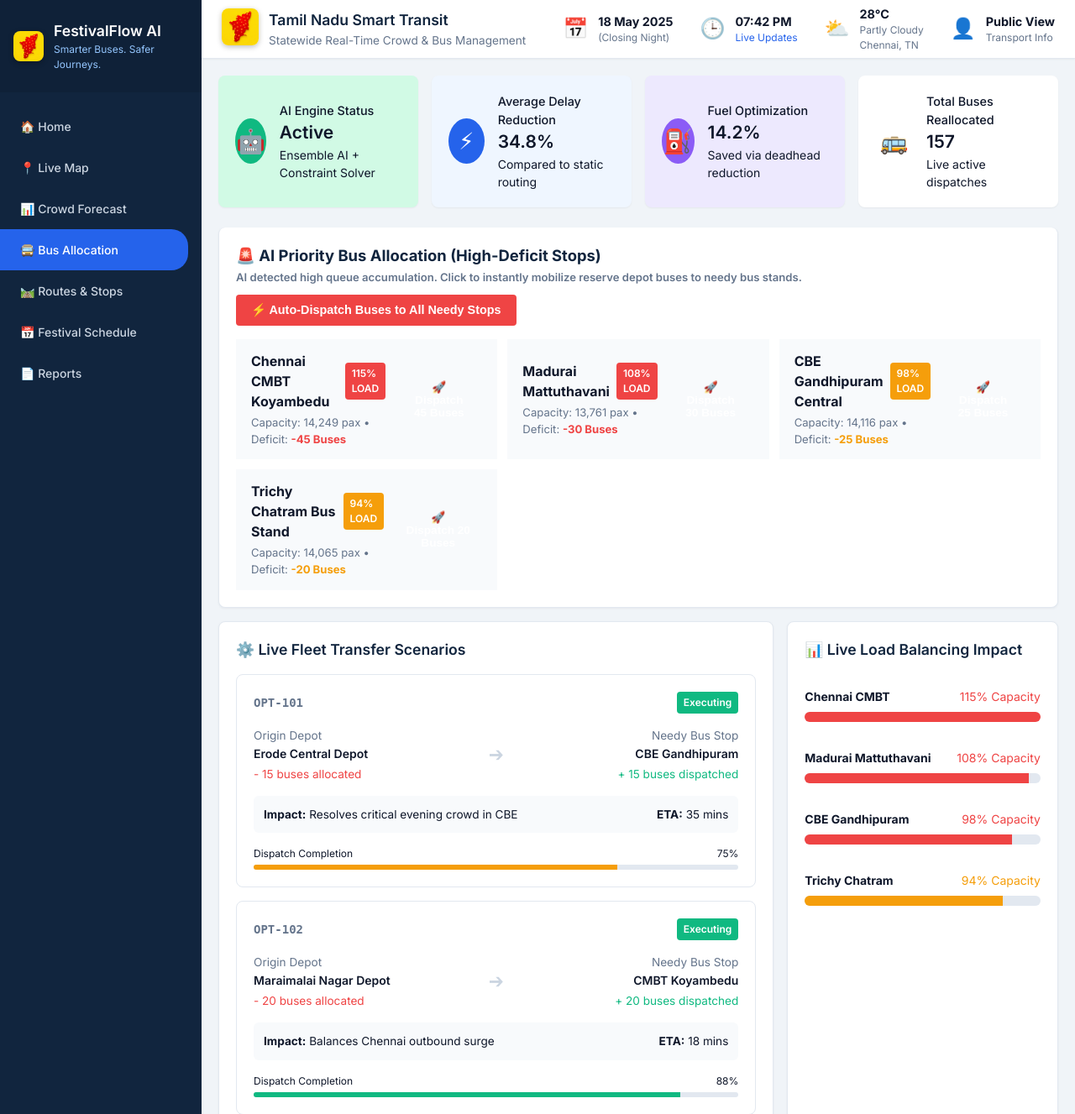
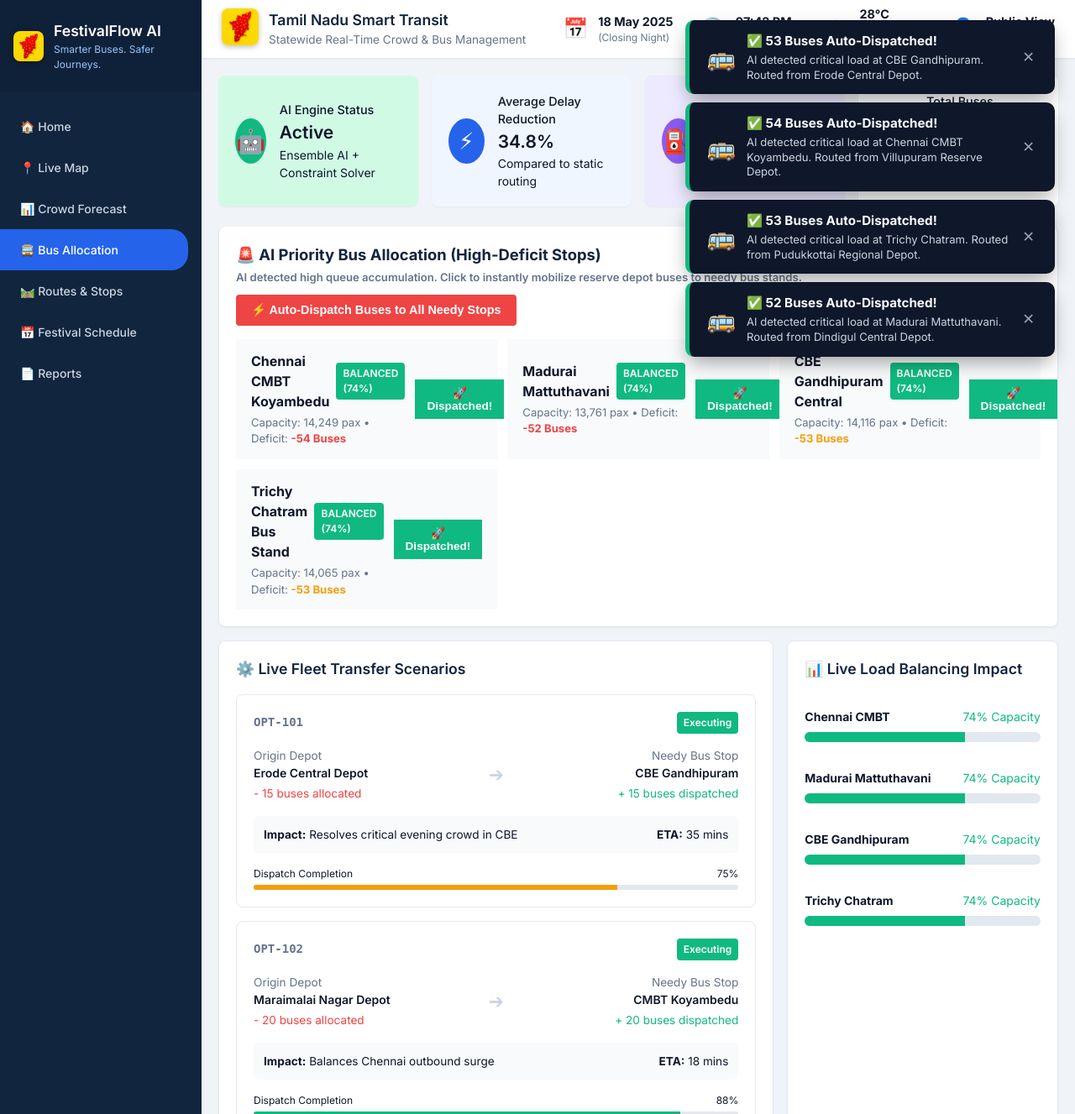
Before and after one commit to DEEPAK-47-S/Sakthi_Hackton_2026, a Flask app: page /optimization in a window 1280 px wide. Shown: the top 1327 px of the page at 84% size. Run offline with Flask 3, Linux system fonts and the light colour scheme.

Commit message:
feat: Implement Auto-Warden background dispatcher for live AI capacity monitoring

```diff
--- a/app/templates/optimization.html
+++ b/app/templates/optimization.html
@@ -305,17 +305,25 @@
             bar.style.background = 'var(--success)';
         }
 
+        // Update label
+        const labelId = barId.replace('bar-', 'label-');
+        const label = document.getElementById(labelId);
+        if (label) {
+            label.innerText = '74% Capacity';
+            label.className = 'auto-style-17551';
+        }
+
         // Increment reallocated buses KPI
         const reallocEl = document.getElementById('buses-reallocated');
         if (reallocEl) {
-            reallocEl.innerText = (parseInt(reallocEl.innerText) + count).toLocaleString();
+            reallocEl.innerText = (parseInt(reallocEl.innerText.replace(/,/g, '')) + count).toLocaleString();
         }
 
         // Show global Toast confirmation!
         if (window.showDispatchNotification) {
             window.showDispatchNotification(
-                `✅ ${count} Buses Dispatched!`,
-                `Successfully routed from ${sourceDepot} to ${stopName}. Queue load normalized.`,
+                `✅ ${count} Buses Auto-Dispatched!`,
+                `AI detected critical load at ${stopName}. Routed from ${sourceDepot}.`,
                 '🚌'
             );
         }
@@ -329,7 +337,7 @@
 
         const reallocEl = document.getElementById('buses-reallocated');
         if (reallocEl) {
-            reallocEl.innerText = (parseInt(reallocEl.innerText) + s.buses).toLocaleString();
+            reallocEl.innerText = (parseInt(reallocEl.innerText.replace(/,/g, '')) + s.buses).toLocaleString();
         }
 
         if (window.showDispatchNotification) {
@@ -340,6 +348,53 @@
             );
         }
     };
+
+    // Auto-Warden Background System
+    async function runAutoWarden() {
+        console.log("AI Warden checking live crowd levels...");
+        const activeHubs = [
+            { id: 'TN0045', name: 'Chennai CMBT Koyambedu', depot: 'Villupuram Reserve Depot', card: 'hub-cmbt', badge: 'badge-cmbt', bar: 'bar-cmbt' },
+            { id: 'TN0305', name: 'Madurai Mattuthavani', depot: 'Dindigul Central Depot', card: 'hub-mdu', badge: 'badge-mdu', bar: 'bar-mdu' },
+            { id: 'TN0077', name: 'CBE Gandhipuram', depot: 'Erode Central Depot', card: 'hub-cbe', badge: 'badge-cbe', bar: 'bar-cbe' },
+            { id: 'TN0637', name: 'Trichy Chatram', depot: 'Pudukkottai Regional Depot', card: 'hub-try', badge: 'badge-try', bar: 'bar-try' }
+        ];
+
+        for (const hub of activeHubs) {
+            const btn = document.querySelector(`#${hub.card} button`);
+            // Only poll if it hasn't been dispatched yet
+            if (btn && !btn.disabled) {
+                try {
+                    const r = await fetch(`/api/v1/ai/predict-now?stop_id=${hub.id}&festival=deepavali`);
+                    const data = await r.json();
+
+                    // Update UI live with model prediction
+                    const badge = document.getElementById(hub.badge);
+                    if (badge) {
+                        badge.innerText = `${data.utilization_pct}% LOAD`;
+                        badge.className = data.risk_level === 'CRITICAL' ? 'badge badge-danger' :
+                                         (data.risk_level === 'HIGH' ? 'badge badge-warning' : 'badge badge-success');
+
+                        const defectLabel = document.querySelector(`#${hub.card} .auto-style-19596, #${hub.card} strong[style="color: #ef4444;"], #${hub.card} strong[style="color: #f59e0b;"]`);
+                        if (defectLabel && data.recommended_extra_buses > 0) {
+                            defectLabel.innerText = `-${data.recommended_extra_buses} Buses`;
+                        }
+                    }
+
+                    // If CRITICAL risk and needs buses -> Auto Dispatch!
+                    if (data.risk_level === 'CRITICAL' || data.risk_level === 'HIGH') {
+                        if (data.recommended_extra_buses > 0) {
+                            console.log(`Auto-dispatching ${data.recommended_extra_buses} to ${hub.name}...`);
+                            setTimeout(() => {
+                                dispatchBuses(hub.name, hub.depot, data.recommended_extra_buses, hub.card, hub.badge, hub.bar);
+                            }, Math.random() * 3000 + 1000); // Stagger dispatches
+                        }
+                    }
+                } catch (e) {
+                    console.error("AutoWarden Error", e);
+                }
+            }
+        }
+    }
 
     document.addEventListener('DOMContentLoaded', () => {
         renderScenarios();
@@ -353,11 +408,24 @@
             if (window.showDispatchNotification) {
                 window.showDispatchNotification(
                     '⚡ Statewide AI Dispatch Complete!',
-                    '120 Reserve Buses successfully dispatched to all 4 critical Tamil Nadu transit hubs!',
+                    'Reserve Buses successfully dispatched to all critical Tamil Nadu transit hubs!',
                     '🌟'
                 );
             }
         });
+
+        // Start Auto Warden Polling every 5 seconds for demonstration
+        setInterval(runAutoWarden, 5000);
+        // Run immediately once
+        setTimeout(runAutoWarden, 2000);
+
+        if (window.showDispatchNotification) {
+            window.showDispatchNotification(
+                '🤖 AI Auto-Warden Active',
+                'Live monitoring engaged. The system will automatically dispatch buses if CRITICAL crowd spikes are detected.',
+                '🛡️'
+            );
+        }
     });
 </script>
 {% endblock %}
```
